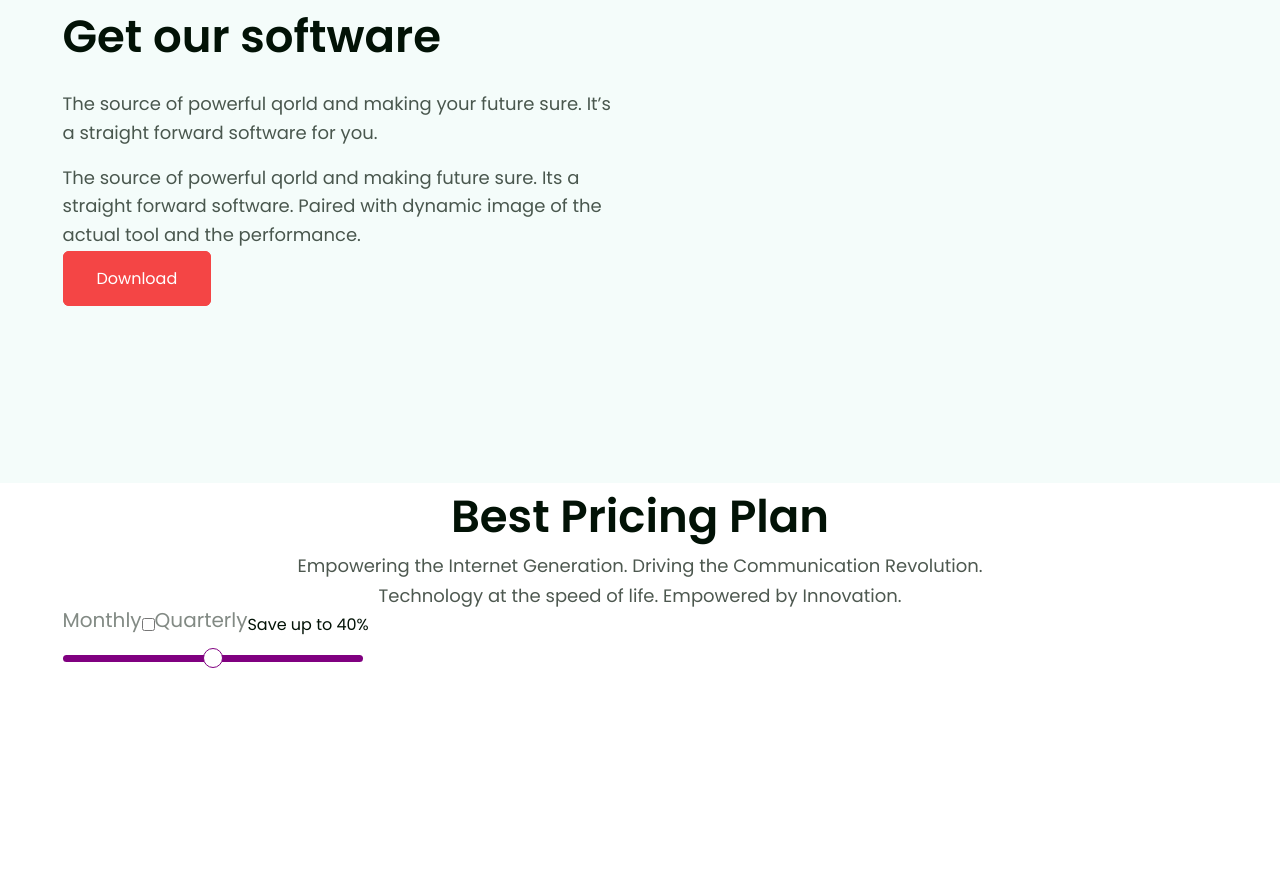
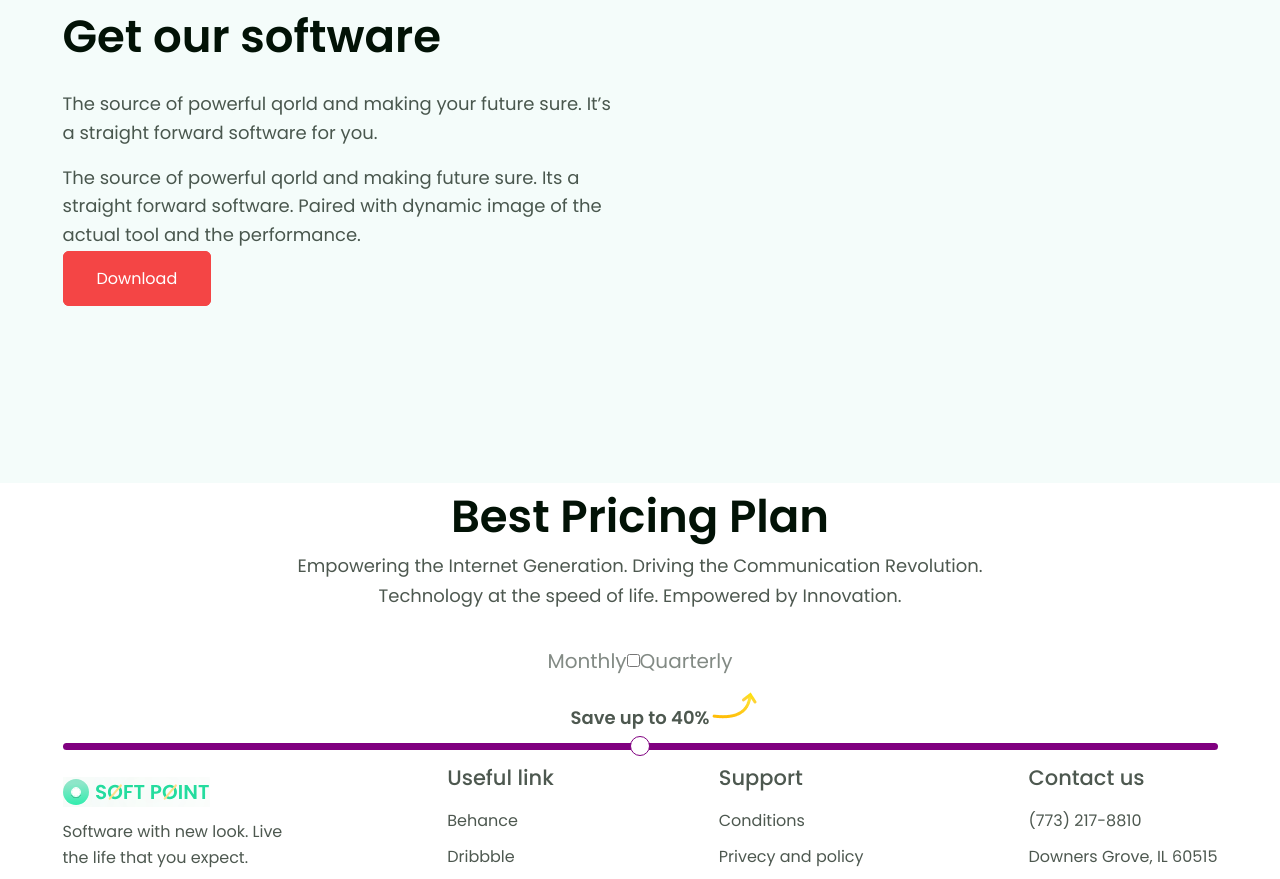
Before and after one commit to Akchabekova/SoftPoint, a plain HTML site: page index.html in a window 1280 px wide. Shown: the part 3209-4088 px from the top of the page. Before the commit the page ends 3889 px from the top, so only its background shows below. Drawn offline with nearby package versions, Linux system fonts and the light colour scheme.

Commit message:
correct section pricing add cards and section footer

```diff
--- a/index.html
+++ b/index.html
@@ -7,6 +7,8 @@
     <meta http-equiv="X-UA-Compatible" content="ie=edge">
     <title>Title</title>
     <link rel="stylesheet" href="./styles/style.css">
+    <link rel="stylesheet" href="owlcarousel/owl.carousel.min.css">
+    <link rel="stylesheet" href="owlcarousel/owl.theme.default.min.css">
 </head>
 <body>
 <header class="header">
@@ -165,19 +167,54 @@
             <p class="switcher-before">Monthly</p>
             <input type="checkbox">
             <p class="switcher-after">Quarterly</p>
+        </div>
+            <div class="save-up">
             <div class="switcher-subtitle">Save up to 40%</div>
-        </div>
+                <img src="./images/pricing-up.png" class="save-up-img">
+            </div>
         <div class="range-container">
             <input type="range" id="range" max="100" min="0">
             <label for="range">50</label>
         </div>
         <div class="row">
-            <div class="col-4"></div>
+            <div class="col-4">
+                <div class="pricing-items">
+                    <h4 class="pricing-item-title"></h4>
+                    <p class="pricing-item-subtitle"></p>
+                </div>
+
+            </div>
             <div class="col-4"></div>
             <div class="col-4"></div>
         </div>
 
     </div>
 </section>
+<footer>
+    <div class="container footer-container">
+        <nav class="footer-menu">
+            <div class="footer-menu-item">
+                <img src="./images/logo.svg" class="footer-logo">
+                <p class="footer-item-desc">Software with new look. Live
+                    <br> the life that you expect.</p>
+            </div>
+            <div class="footer-menu-item">
+                <h5 class="footer-caption">Useful link</h5>
+                <p class="footer-news">Behance</p>
+                <p class="footer-news">Dribbble</p>
+            </div>
+            <div class="footer-menu-item">
+                <h5 class="footer-caption">Support</h5>
+                <p class="footer-news">Conditions</p>
+                <p class="footer-news">Privecy and policy</p>
+            </div>
+            <div class="footer-menu-item">
+                <h5 class="footer-caption">Contact us</h5>
+                <p class="footer-news">(773) 217-8810</p>
+                <p class="footer-news">Downers Grove, IL 60515</p>
+            </div>
+        </nav>
+    </div>
+</footer>
 </body>
 </html>
--- a/styles/style.css
+++ b/styles/style.css
@@ -308,9 +308,10 @@ button{
     line-height: 30.6px;
     opacity: 0.7;
     text-align: center;
+    margin-bottom: 41px;
 }
 input[type=range] {
-    width: 300px;
+    width: 100%;
     margin: 18px 0;
     -webkit-appearance: none;
 }
@@ -398,17 +399,108 @@ input[type=range]:active::-ms-fill-upper {
 }
 .switch{
     display:flex;
+    margin-bottom: 41px;
+    justify-content: center;
+    align-items: center;
+
 }
 .switcher-before{
     font-size: 20px;
     line-height: 16px;
     color: #4E5951;
     font-weight: 400;
+    text-align: center;
 }
 .switcher-after{
     font-size: 20px;
     line-height: 16px;
     color: #4E5951;
     font-weight: 400;
+    text-align: center;
 
 }
+.save-up {
+    display: flex;
+    justify-content: center;
+    align-items: center;
+    position: relative;
+}
+.switcher-subtitle{
+    font-size: 18px;
+    line-height: 15px;
+    font-weight: 600;
+    opacity: 0.7;
+}
+.save-up-img{
+    position:absolute;
+    right: 461px;
+    bottom: 6px;
+}
+
+
+
+
+
+
+
+
+
+
+
+
+
+
+
+
+
+
+
+
+
+
+
+
+
+
+
+
+
+
+
+
+
+
+
+
+
+
+.footer{
+    padding: 50px 0;
+    background-color: #8EE6C9;
+}
+.footer-menu{
+    display: flex;
+    justify-content: space-between;
+    align-items: center;
+}
+.footer-caption{
+    opacity: 0.7;
+    font-size: 21px;
+    font-weight:500;
+    line-height: 20px;
+    margin-bottom: 20px;
+}
+.footer-news{
+    line-height: 25.6px;
+    font-size: 16px;
+    opacity: 0.7;
+    margin-bottom: 10px;
+
+}
+.footer-logo{
+    margin-bottom: 5px;
+}
+.footer-item-desc{
+    line-height: 25.6px;
+
+}
```
Also changed, not shown: images/pricing-up.png (added), 1 other file.
